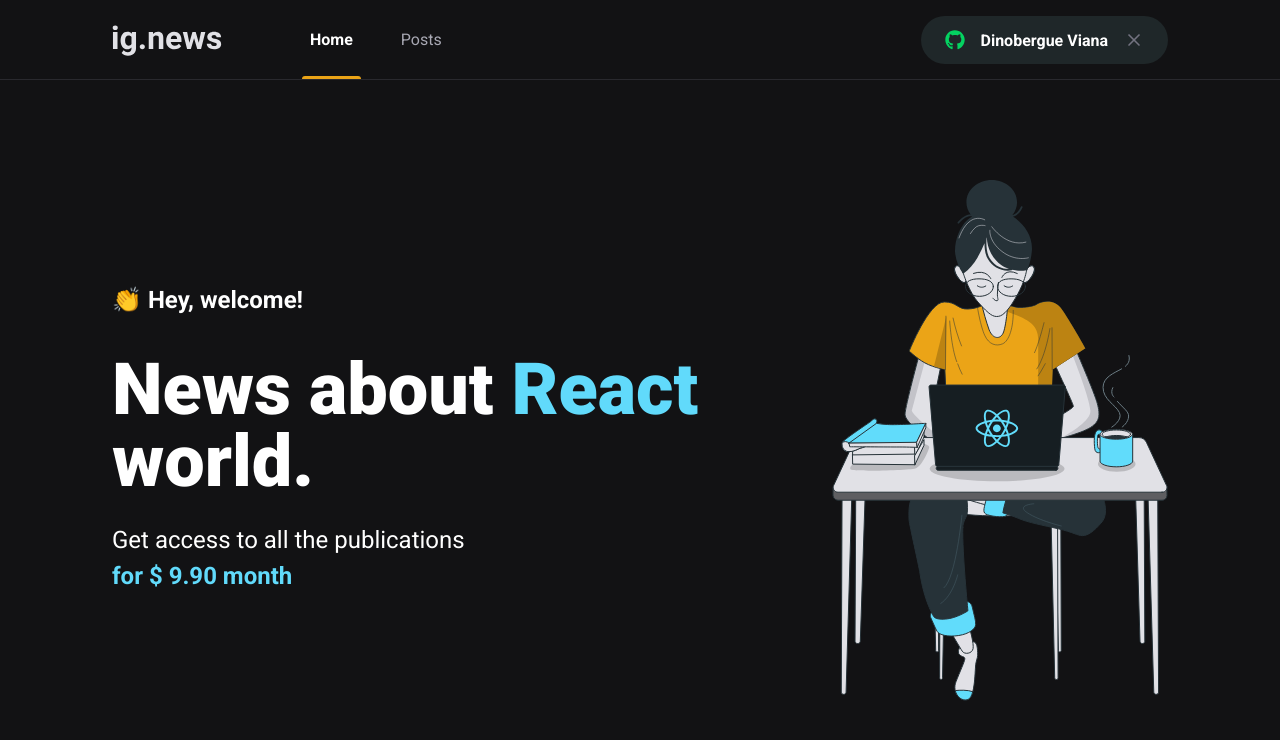
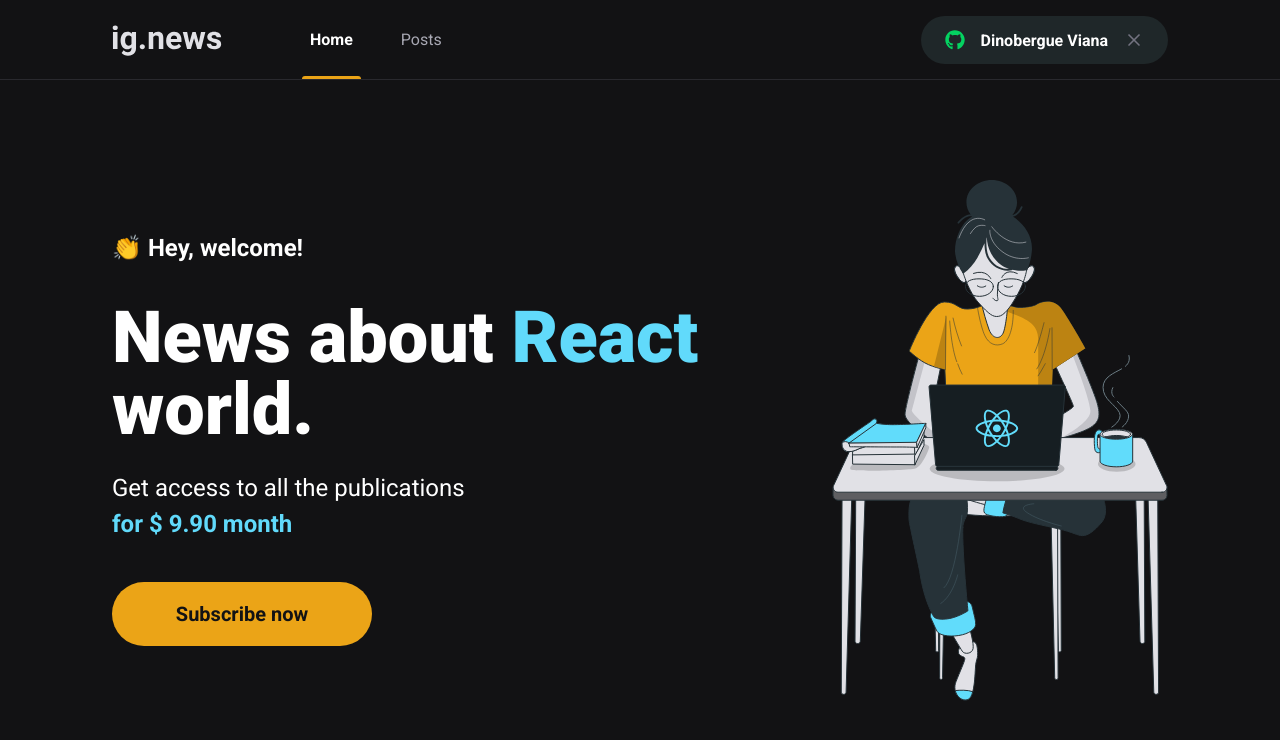
Before and after one commit to dinobergviana/ignews, a Next.js app: page / in a window 1280 px wide. Shown: the top 740 px of the page. Built offline with nearby package versions, Linux system fonts and the light colour scheme.

Commit message:
creates SubscribeButton component and adds it to the Home page

```diff
--- /dev/null
+++ b/src/components/SubscribeButton/index.tsx
@@ -0,0 +1,12 @@
+import styles from './styles.module.scss';
+
+export function SubscribeButton() {
+  return (
+    <button
+      type="button"
+      className={styles.subscribeButton}
+    >
+      Subscribe now
+    </button>
+  )
+}
--- /dev/null
+++ b/src/components/SubscribeButton/styles.module.scss
@@ -0,0 +1,20 @@
+.subscribeButton {
+  height: 4rem;
+  width: 260px;
+  border: 0;
+  border-radius: 2rem;
+  background: var(--yellow-500);
+  color: var(--gray-900);
+  font-size: 1.25rem;
+  font-weight: bold;
+  display: flex;
+  align-items: center;
+  justify-content: center;
+
+  transition: filter 0.2s;
+
+  &:hover {
+    filter: brightness(0.8);
+  }
+
+}
--- a/src/pages/home.module.scss
+++ b/src/pages/home.module.scss
@@ -38,4 +38,8 @@
       font-weight: bold;
     }
   }
+
+  button {
+    margin-top: 2.5rem;
+  }
 }
--- a/src/pages/index.tsx
+++ b/src/pages/index.tsx
@@ -1,4 +1,5 @@
 import Head from 'next/head';
+import { SubscribeButton } from '../components/SubscribeButton';
 
 import styles from './home.module.scss'
 
@@ -16,6 +17,7 @@
             Get access to all the publications <br/>
             <span> for $ 9.90 month</span>
           </p>
+          <SubscribeButton/>
         </section>
         <img src="/images/avatar.svg" alt="Girl coding" />
       </main>
```
